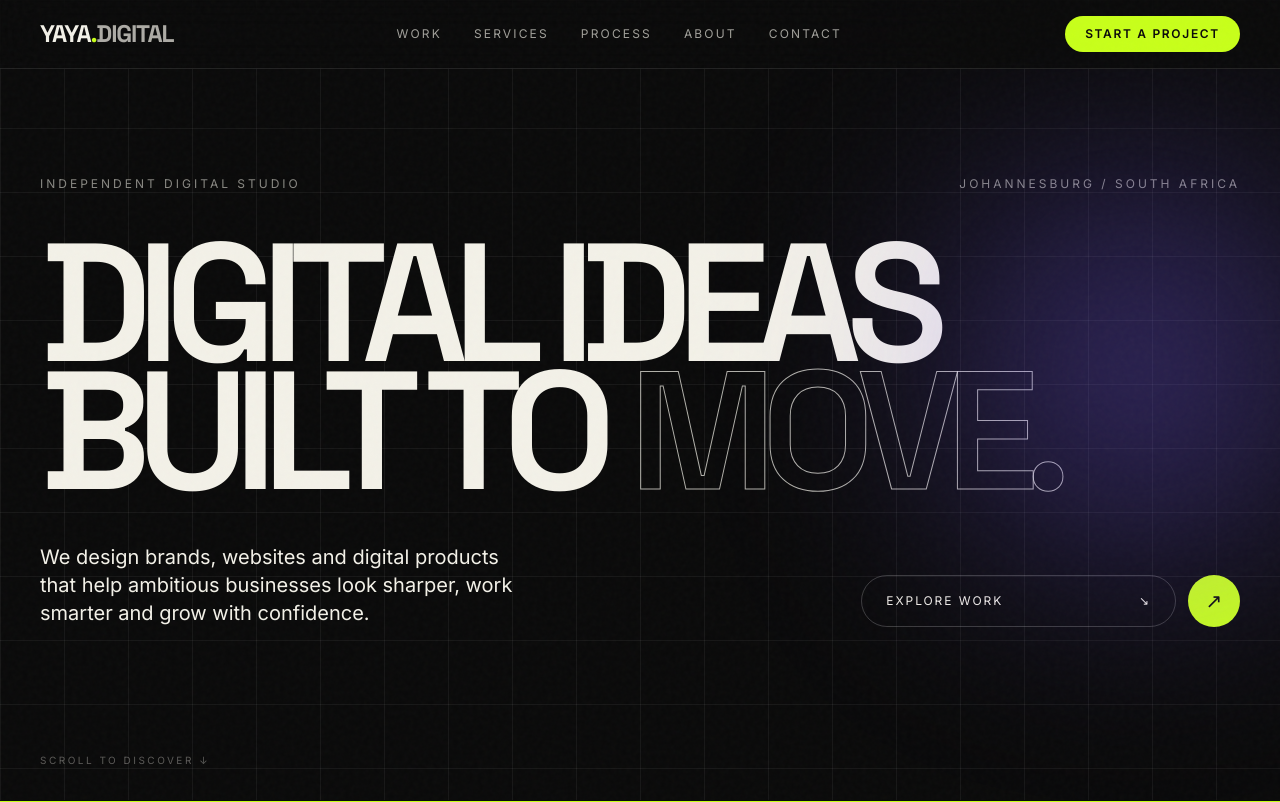
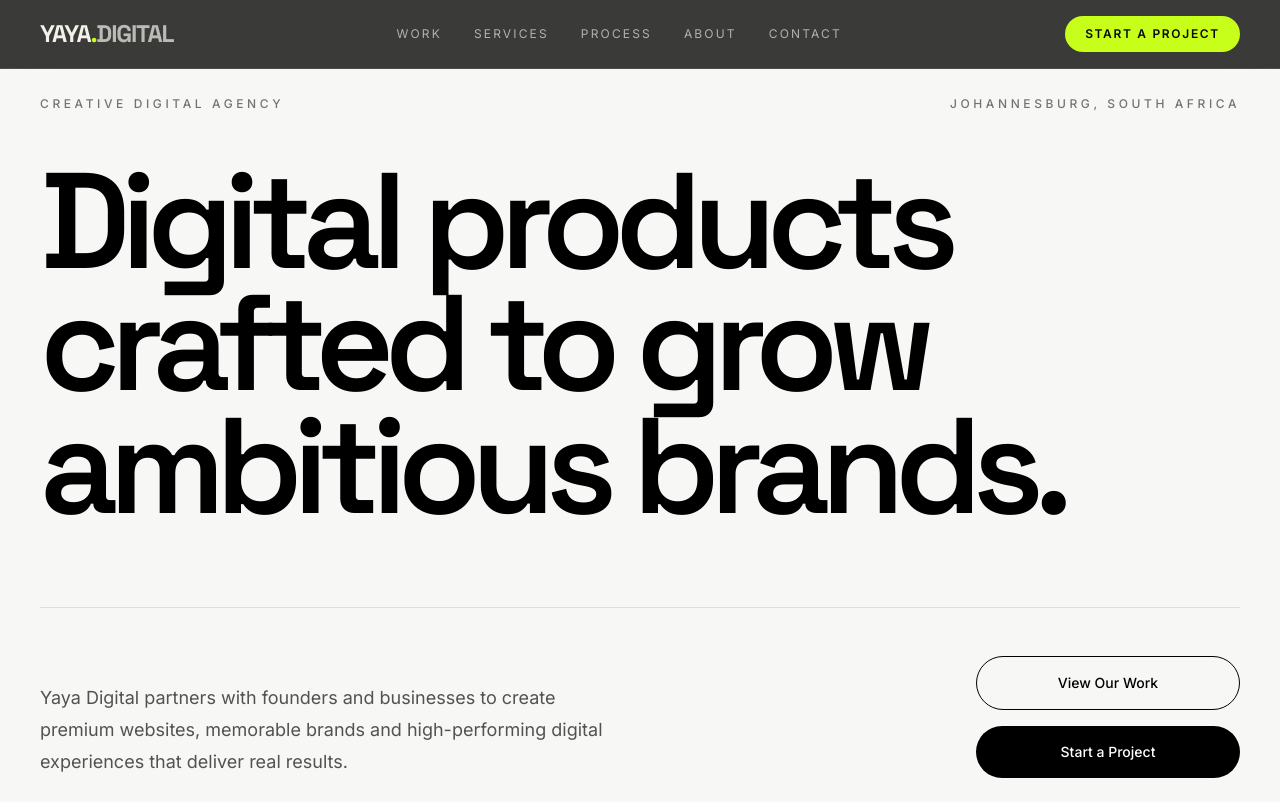
Before and after one commit to siyachili/yaya-digital, a Next.js app: page / in a window 1280 px wide. Shown: the top 802 px of the page. Built offline with nearby package versions, Linux system fonts and the light colour scheme.

Commit message:
latest changes footer,about abd hero

```diff
--- a/components/About.jsx
+++ b/components/About.jsx
@@ -1,22 +1,58 @@
 export default function About() {
   return (
     <section
-      id="studio"
-      className="section-rule relative overflow-hidden bg-violet px-5 py-24 text-bone md:px-10 md:py-36"
+      id="about"
+      className="bg-neutral-50 px-6 py-24 text-black md:px-10 md:py-36"
     >
-      <div className="mx-auto grid max-w-[1440px] gap-12 md:grid-cols-12">
-        <p className="text-xs uppercase tracking-[.22em] md:col-span-3">
-          About Yaya Digital
-        </p>
-        <div className="md:col-span-8">
-          <h2 className="font-display text-5xl font-semibold leading-[.95] tracking-[-.06em] md:text-8xl">
-            Small team. Big thinking. Zero beige.
-          </h2>
-          <p className="mt-10 max-w-2xl text-lg leading-relaxed text-bone/78">
-            Yaya Digital is an independent Johannesburg studio for founders and
-            teams ready to move beyond safe, forgettable design. We combine
-            strategy, creativity and technology under one roof.
-          </p>
+      <div className="mx-auto max-w-7xl">
+        <div className="grid gap-16 md:grid-cols-12">
+          <div className="md:col-span-3">
+            <p className="text-xs font-medium uppercase tracking-[0.3em] text-neutral-500">
+              About Yaya Digital
+            </p>
+          </div>
+
+          <div className="md:col-span-9">
+            <h2 className="max-w-5xl font-display text-5xl font-semibold leading-[0.95] tracking-[-0.06em] md:text-7xl">
+              We build digital experiences that people remember.
+            </h2>
+
+            <p className="mt-8 max-w-3xl text-lg leading-8 text-neutral-600">
+              Yaya Digital is a Johannesburg-based creative digital agency
+              helping ambitious businesses grow through strategy, design and
+              technology.
+            </p>
+
+            <p className="mt-6 max-w-3xl text-lg leading-8 text-neutral-600">
+              From high-performance websites to complete brand experiences, we
+              create digital products that don't just look good—they perform,
+              convert and leave a lasting impression.
+            </p>
+
+            <div className="mt-16 grid gap-10 border-t border-neutral-200 pt-10 md:grid-cols-3">
+              <div>
+                <h3 className="text-3xl font-semibold">01</h3>
+                <p className="mt-3 text-neutral-600">
+                  Strategy-first thinking to solve real business problems.
+                </p>
+              </div>
+
+              <div>
+                <h3 className="text-3xl font-semibold">02</h3>
+                <p className="mt-3 text-neutral-600">
+                  Premium design crafted with clarity, simplicity and purpose.
+                </p>
+              </div>
+
+              <div>
+                <h3 className="text-3xl font-semibold">03</h3>
+                <p className="mt-3 text-neutral-600">
+                  Modern development using technologies built for speed,
+                  scalability and growth.
+                </p>
+              </div>
+            </div>
+          </div>
         </div>
       </div>
     </section>
--- a/components/Footer.jsx
+++ b/components/Footer.jsx
@@ -1,14 +1,70 @@
 export default function Footer() {
   return (
-    <footer className="border-t border-white/10">
-      <div className="mx-auto flex max-w-[1440px] flex-col gap-8 px-5 py-10 text-xs uppercase tracking-[.18em] text-bone/45 md:flex-row md:items-center md:justify-between md:px-10">
-        <span>Yaya Digital © {new Date().getFullYear()}</span>
-        <div className="flex gap-7">
-          <a href="#">Instagram</a>
-          <a href="#">LinkedIn</a>
-          <a href="#top">Back to top ↑</a>
+    <footer className="border-t border-neutral-200 bg-white text-black">
+      <div className="mx-auto flex max-w-7xl flex-col gap-12 px-6 py-16 md:flex-row md:items-start md:justify-between">
+        {/* Brand */}
+        <div>
+          <h3 className="font-display text-2xl font-semibold tracking-[-0.04em]">
+            YAYA<span className="text-neutral-400">.</span>DIGITAL
+          </h3>
+
+          <p className="mt-4 max-w-sm text-sm leading-7 text-neutral-600">
+            A creative digital agency crafting websites, brands and digital
+            experiences for ambitious businesses.
+          </p>
         </div>
-        <span>Johannesburg, South Africa</span>
+
+        {/* Navigation */}
+        <div>
+          <p className="mb-4 text-xs font-semibold uppercase tracking-[0.2em] text-neutral-400">
+            Navigation
+          </p>
+
+          <div className="flex flex-col gap-3 text-sm">
+            <a href="#work" className="transition hover:text-neutral-500">
+              Work
+            </a>
+            <a href="#services" className="transition hover:text-neutral-500">
+              Services
+            </a>
+            <a href="#about" className="transition hover:text-neutral-500">
+              About
+            </a>
+            <a href="#contact" className="transition hover:text-neutral-500">
+              Contact
+            </a>
+          </div>
+        </div>
+
+        {/* Contact */}
+        <div>
+          <p className="mb-4 text-xs font-semibold uppercase tracking-[0.2em] text-neutral-400">
+            Get in touch
+          </p>
+
+          <a
+            href="mailto:hello@yayadigital.co.za"
+            className="block text-sm transition hover:text-neutral-500"
+          >
+            hello@yayadigital.co.za
+          </a>
+
+          <p className="mt-3 text-sm text-neutral-600">
+            Johannesburg, South Africa
+          </p>
+        </div>
+      </div>
+
+      <div className="border-t border-neutral-200">
+        <div className="mx-auto flex max-w-7xl flex-col gap-4 px-6 py-6 text-sm text-neutral-500 md:flex-row md:items-center md:justify-between">
+          <span>© {new Date().getFullYear()} Yaya Digital. All rights reserved.</span>
+
+          <div className="flex items-center gap-6">
+            <a href="#">Instagram</a>
+            <a href="#">LinkedIn</a>
+            <a href="#top">Back to top ↑</a>
+          </div>
+        </div>
       </div>
     </footer>
   );
--- a/components/Hero.jsx
+++ b/components/Hero.jsx
@@ -1,32 +1,52 @@
 export default function Hero() {
   return (
-    <section id="top" className="noise grid-bg relative min-h-screen overflow-hidden px-5 pb-16 pt-36 md:px-10 md:pt-44">
-      <div className="mx-auto max-w-[1440px]">
-        <div className="mb-12 flex items-center justify-between text-[10px] uppercase tracking-[.25em] text-bone/55 md:text-xs">
-          <span>Independent digital studio</span>
-          <span>Johannesburg / South Africa</span>
+    <section
+      id="top"
+      className="relative flex min-h-screen items-center bg-[#f7f7f5] px-6 py-24 text-black md:px-10"
+    >
+      <div className="mx-auto w-full max-w-7xl">
+        {/* Eyebrow */}
+        <div className="mb-12 flex flex-col gap-2 text-xs font-medium uppercase tracking-[0.3em] text-neutral-500 md:flex-row md:items-center md:justify-between">
+          <span>Creative Digital Agency</span>
+          <span>Johannesburg, South Africa</span>
         </div>
 
-        <h1 className="hero-title max-w-[1340px] font-display text-[17vw] font-semibold uppercase leading-[.76] tracking-[-.09em] md:text-[10.5rem]">
-          <span className="hero-line"><span>Digital ideas</span></span>
-          <span className="hero-line"><span>built to <em className="outline-text not-italic">move.</em></span></span>
+        {/* Heading */}
+        <h1 className="max-w-6xl font-display text-6xl font-semibold leading-[0.9] tracking-[-0.07em] md:text-[8.5rem]">
+          Digital products
+          <br />
+          crafted to grow
+          <br />
+          ambitious brands.
         </h1>
 
-        <div className="mt-12 grid gap-8 md:grid-cols-12 md:items-end">
-          <p className="max-w-xl text-lg leading-relaxed text-bone/68 md:col-span-5 md:text-xl">
-            We design brands, websites and digital products that help ambitious businesses look sharper, work smarter and grow with confidence.
-          </p>
-          <div className="flex gap-3 md:col-span-4 md:col-start-9">
-            <a href="#work" className="button-pill group flex flex-1 items-center justify-between rounded-full border border-white/20 px-6 py-4 text-xs uppercase tracking-[.16em]">
-              Explore work <span>↘</span>
+        {/* Bottom Content */}
+        <div className="mt-20 grid gap-12 border-t border-black/10 pt-12 md:grid-cols-12 md:items-end">
+          <div className="md:col-span-6">
+            <p className="max-w-xl text-lg leading-8 text-neutral-600">
+              Yaya Digital partners with founders and businesses to create
+              premium websites, memorable brands and high-performing digital
+              experiences that deliver real results.
+            </p>
+          </div>
+
+          <div className="flex flex-col gap-4 md:col-span-3 md:col-start-10">
+            <a
+              href="#work"
+              className="rounded-full border border-black px-7 py-4 text-center text-sm font-medium transition hover:bg-black hover:text-white"
+            >
+              View Our Work
             </a>
-            <a href="#contact" aria-label="Start a project" className="magnetic-button grid h-[52px] w-[52px] shrink-0 place-items-center rounded-full bg-acid text-xl text-ink">↗</a>
+
+            <a
+              href="#contact"
+              className="rounded-full bg-black px-7 py-4 text-center text-sm font-medium text-white transition hover:bg-neutral-800"
+            >
+              Start a Project
+            </a>
           </div>
         </div>
       </div>
-
-      <div className="hero-orb absolute -right-20 top-32 h-72 w-72 rounded-full bg-violet/40 blur-[100px]" />
-      <div className="absolute bottom-8 left-5 text-[10px] uppercase tracking-[.25em] text-bone/35 md:left-10">Scroll to discover ↓</div>
     </section>
   );
 }
```
